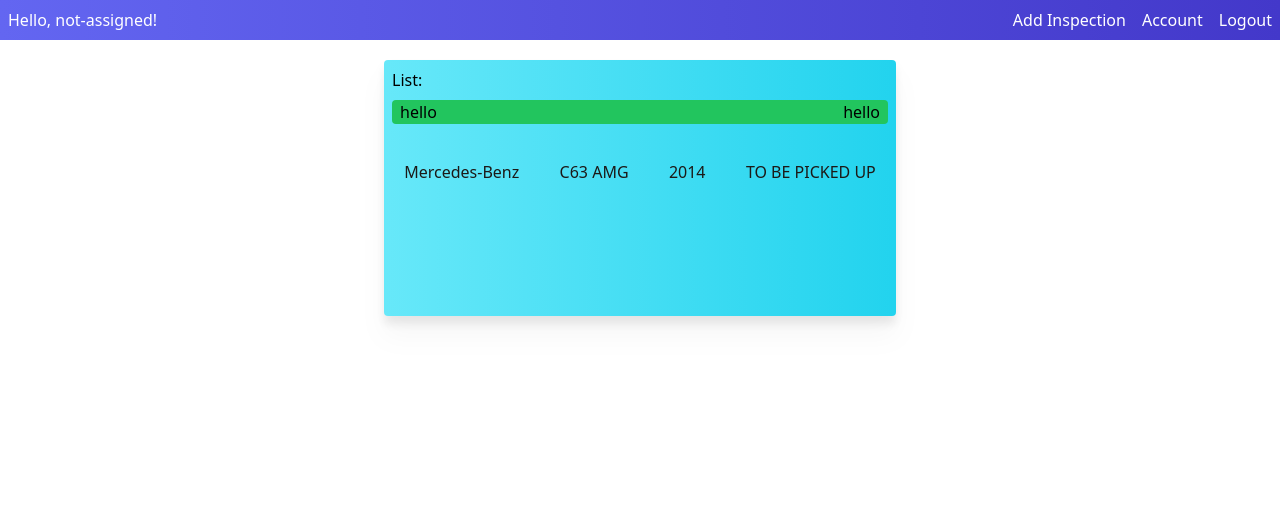
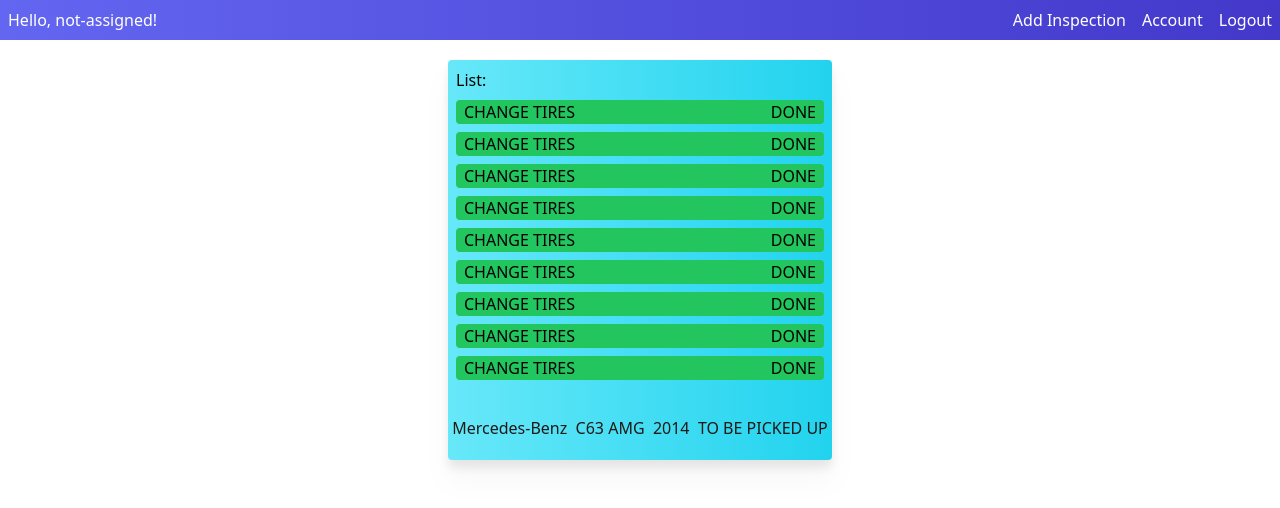
Before and after one commit to SzymanskiFilip/car-inspection-management, a React (Create React App) app in the folder frontend/: page /inspections in a window 1280 px wide. Shown: the top 508 px of the page. Built offline with nearby package versions, Linux system fonts and the light colour scheme.

Commit message:
fixed list styling

```diff
--- a/frontend/src/Components/InspectionCard.tsx
+++ b/frontend/src/Components/InspectionCard.tsx
@@ -3,20 +3,25 @@ import InspectionListRow from "./InspectionListRow";
 
 function InspectionCard(): JSX.Element {
     return(
-        <div className="inspection flex flex-col">
+        <div className="inspection flex flex-col container">
             <div className="flex flex-row mx-2 my-2">
-                <div className="w-full h-full">
+                <div className="w-full">
                     <h1>List:</h1>
-                    <div className="flex flex-col">
-
-                        <InspectionListRow todo="hello" status="hello"/>
+                    <InspectionListRow todo="CHANGE TIRES" status="DONE"/>
+                    <InspectionListRow todo="CHANGE TIRES" status="DONE"/>
+                    <InspectionListRow todo="CHANGE TIRES" status="DONE"/>
+                    <InspectionListRow todo="CHANGE TIRES" status="DONE"/>
+                    <InspectionListRow todo="CHANGE TIRES" status="DONE"/>
+                    <InspectionListRow todo="CHANGE TIRES" status="DONE"/>
+                    <InspectionListRow todo="CHANGE TIRES" status="DONE"/>
+                    <InspectionListRow todo="CHANGE TIRES" status="DONE"/>
+                    <InspectionListRow todo="CHANGE TIRES" status="DONE"/>
 
 
-                    </div>
                 </div>
             </div>
 
-            <div className="w-full h-full flex flex-row justify-around my-5 text-stone-900">
+            <div className="w-full flex flex-row justify-around my-5 text-stone-900">
                 <h1>Mercedes-Benz</h1>
                 <h1>C63 AMG</h1>
                 <h1>2014</h1>
--- a/frontend/src/index.css
+++ b/frontend/src/index.css
@@ -46,7 +46,7 @@
 }
 
 .inspection{
-    @apply bg-gradient-to-r from-cyan-300 to-cyan-400 rounded my-5 w-2/5 h-64 min-w-fit drop-shadow-xl;
+    @apply bg-gradient-to-r from-cyan-300 to-cyan-400 rounded my-5 drop-shadow-xl mx-auto max-w-sm;
 }
 
 .hp-link{
```
